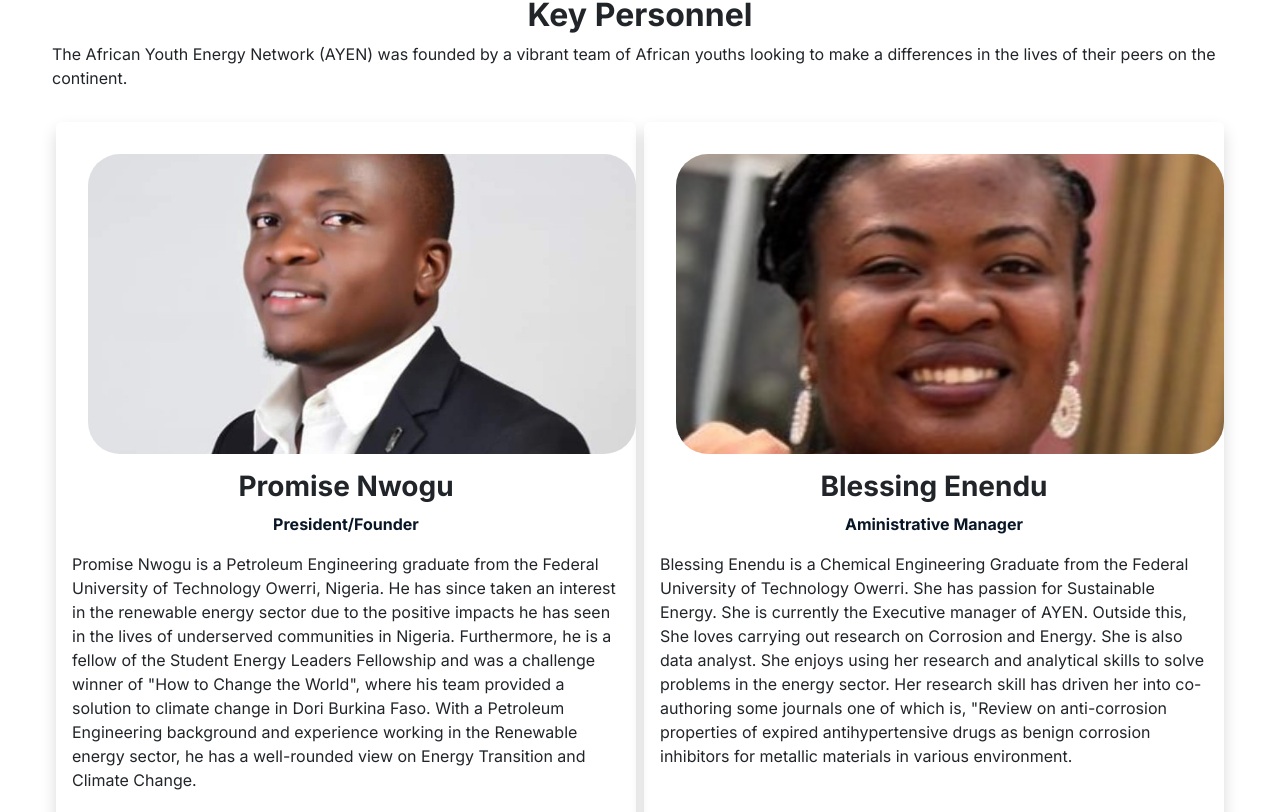
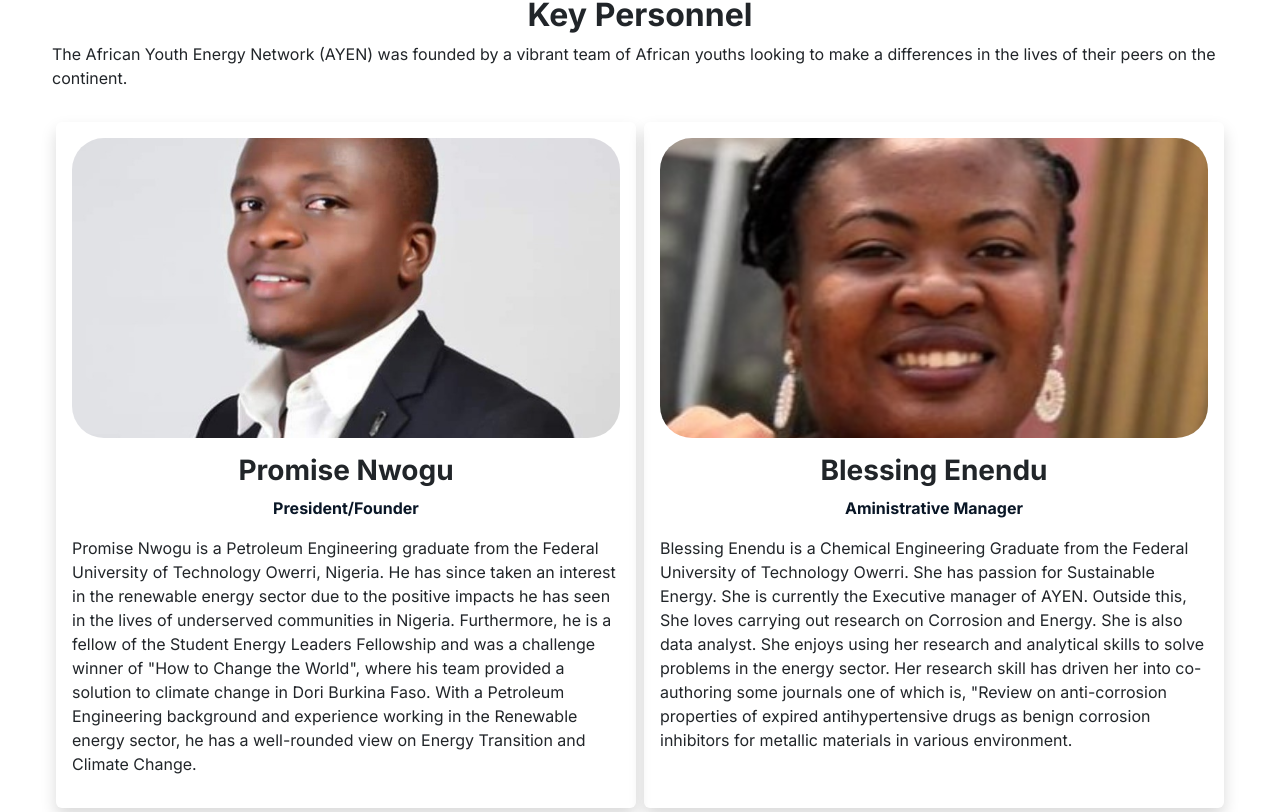
Before and after one commit to OptimusQuidFacit/Ayen, a Next.js app: page /about in a window 1280 px wide. Shown: the part 628-1440 px from the top of the page. Built offline with nearby package versions, Linux system fonts and the light colour scheme.

Commit message:
correcting alignment mistakes

```diff
--- a/src/components/personnel/Personnel.jsx
+++ b/src/components/personnel/Personnel.jsx
@@ -66,7 +66,7 @@ const Personnel = () => {
                 {
                     persons.map(person=>
                     <div key={person.name} className={`${person.name==="If there is need for that, include a name here" && styles.lead} my-3 mx-1 shadow shadow-1 p-3 rounded-2`}>
-                        <div className={`${styles.imgContainer} m-3`}>
+                        <div className={`${styles.imgContainer} mb-3`}>
                             <Image className={`rounded-5 ${styles.img}`} src={person.photo} fill alt ={`A photo of ${person.name} and is the ${person.position} at AYEN`}   />
                         </div>
                         <h3 className="text-center fw-bold">
```
